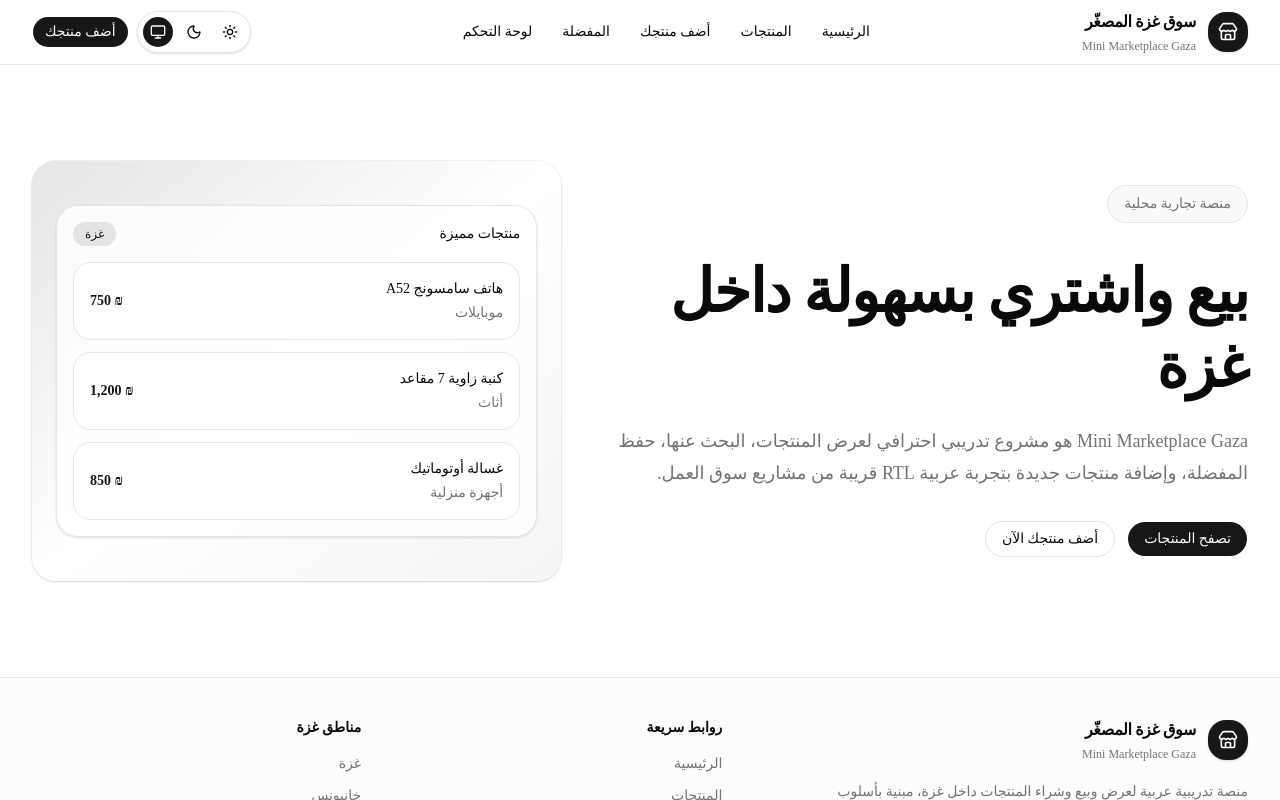
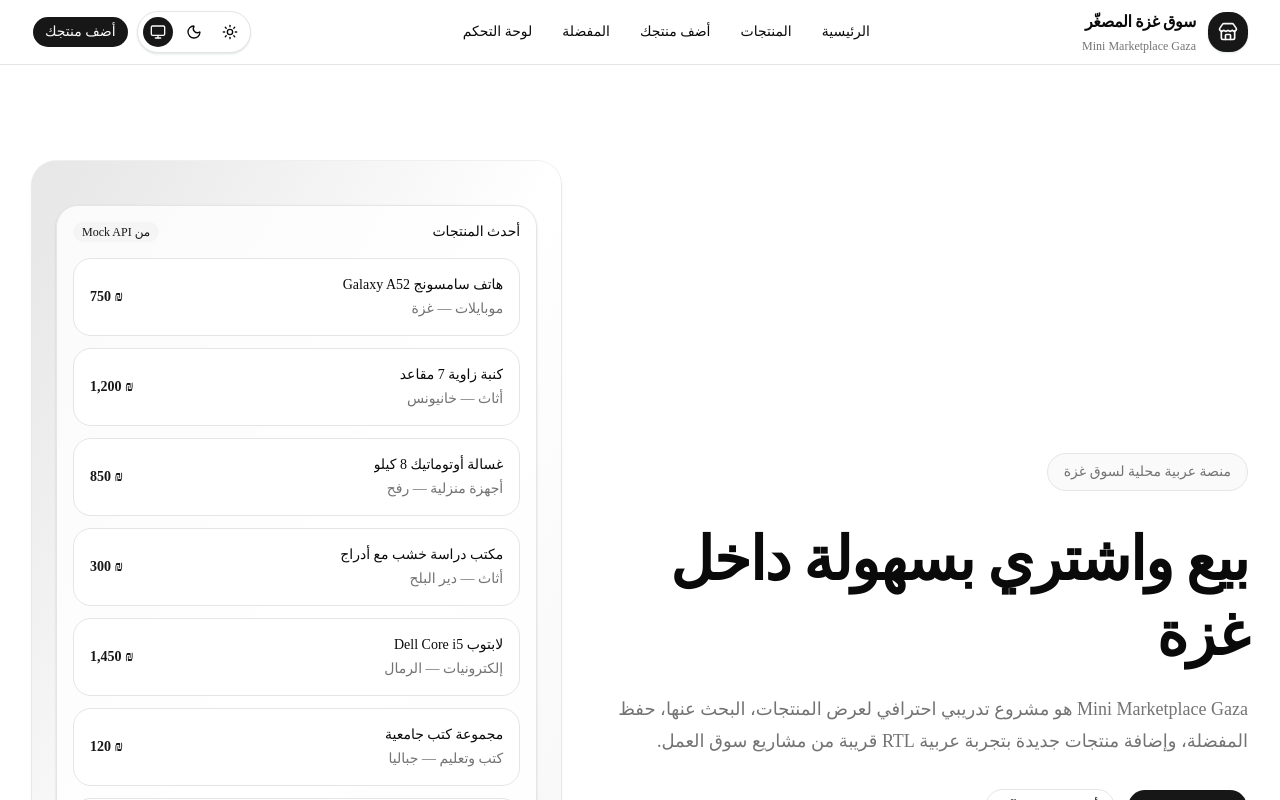
Before and after one commit to odaysaad2003-png/Gaza_Marketplace, a Next.js app: page / in a window 1280 px wide. Shown: the top 800 px of the page. Built offline with nearby package versions, Linux system fonts and the light colour scheme.

Commit message:
feat: integrate tanstack query for products data  --compleat the hooks for the get data and show in ui pages and rnder

```diff
--- a/package.json
+++ b/package.json
@@ -9,6 +9,7 @@
     "lint": "eslint"
   },
   "dependencies": {
+    "@tanstack/react-query": "^5.101.0",
     "class-variance-authority": "^0.7.1",
     "clsx": "^2.1.1",
     "lucide-react": "^1.18.0",
--- a/src/app/layout.tsx
+++ b/src/app/layout.tsx
@@ -5,7 +5,7 @@ import "./globals.css";
 import {Footer} from "@/components/layout/footer";
 import {Navbar} from "@/components/layout/navbar";
 import {ThemeProvider} from "@/components/theme/theme-provider";
-
+import {QueryProvider} from "@/components/providers/query-provider";
 const cairo = Cairo({
     subsets: ["arabic", "latin"],
     variable: "--font-cairo",
@@ -26,13 +26,15 @@ export default function RootLayout({
         <html lang="ar" dir="rtl" suppressHydrationWarning>
             <body className={`${cairo.variable} min-h-screen bg-background font-sans text-foreground antialiased`}>
                 <ThemeProvider attribute="class" defaultTheme="system" enableSystem disableTransitionOnChange>
-                    <div className="flex min-h-screen flex-col">
-                        <Navbar />
+                    <QueryProvider>
+                        <div className="flex min-h-screen flex-col">
+                            <Navbar />
 
-                        <main className="flex-1">{children}</main>
+                            <main className="flex-1">{children}</main>
 
-                        <Footer />
-                    </div>
+                            <Footer />
+                        </div>
+                    </QueryProvider>
                 </ThemeProvider>
             </body>
         </html>
--- a/src/app/page.tsx
+++ b/src/app/page.tsx
@@ -2,7 +2,7 @@ import Link from "next/link";
 
 import {MainContainer} from "@/components/layout/main-container";
 import {Button} from "@/components/ui/button";
-import {Card, CardContent} from "@/components/ui/card";
+import {LatestProductsPreview} from "@/features/products/components/latest-products-preview";
 
 export default function HomePage() {
     return (
@@ -10,7 +10,7 @@ export default function HomePage() {
             <section className="grid items-center gap-10 lg:grid-cols-[1.1fr_0.9fr]">
                 <div className="space-y-8">
                     <div className="inline-flex rounded-full border bg-muted/50 px-4 py-2 text-sm text-muted-foreground">
-                        منصة تجارية محلية
+                        منصة عربية محلية لسوق غزة
                     </div>
 
                     <div className="space-y-5">
@@ -35,36 +35,7 @@ export default function HomePage() {
                     </div>
                 </div>
 
-                <Card className="overflow-hidden border-primary/10 bg-gradient-to-br from-primary/10 via-background to-muted shadow-sm">
-                    <CardContent className="p-6">
-                        <div className="space-y-4 rounded-3xl border bg-background/80 p-4 shadow-sm">
-                            <div className="flex items-center justify-between">
-                                <span className="text-sm font-medium">منتجات مميزة</span>
-                                <span className="rounded-full bg-primary/10 px-3 py-1 text-xs text-primary">غزة</span>
-                            </div>
-
-                            <div className="grid gap-3">
-                                {[
-                                    ["هاتف سامسونج A52", "₪ 750", "موبايلات"],
-                                    ["كنبة زاوية 7 مقاعد", "₪ 1,200", "أثاث"],
-                                    ["غسالة أوتوماتيك", "₪ 850", "أجهزة منزلية"],
-                                ].map(([title, price, category]) => (
-                                    <div
-                                        key={title}
-                                        className="flex items-center justify-between rounded-2xl border bg-card p-4"
-                                    >
-                                        <div>
-                                            <h3 className="font-medium">{title}</h3>
-                                            <p className="mt-1 text-sm text-muted-foreground">{category}</p>
-                                        </div>
-
-                                        <span className="font-bold text-primary">{price}</span>
-                                    </div>
-                                ))}
-                            </div>
-                        </div>
-                    </CardContent>
-                </Card>
+                <LatestProductsPreview />
             </section>
         </MainContainer>
     );
--- /dev/null
+++ b/src/components/providers/query-provider.tsx
@@ -0,0 +1,25 @@
+"use client";
+
+import * as React from "react";
+import {QueryClient, QueryClientProvider} from "@tanstack/react-query";
+
+type QueryProviderProps = {
+    children: React.ReactNode;
+};
+
+export function QueryProvider({children}: QueryProviderProps) {
+    const [queryClient] = React.useState(
+        () =>
+            new QueryClient({
+                defaultOptions: {
+                    queries: {
+                        staleTime: 1000 * 60,
+                        refetchOnWindowFocus: false,
+                        retry: 1,
+                    },
+                },
+            })
+    );
+
+    return <QueryClientProvider client={queryClient}>{children}</QueryClientProvider>;
+}
--- /dev/null
+++ b/src/features/products/api/products.query-keys.ts
@@ -0,0 +1,13 @@
+export const productQueryKeys = {
+    all: ["products"] as const,
+
+    lists: () => [...productQueryKeys.all, "list"] as const,
+
+    featured: () => [...productQueryKeys.all, "featured"] as const,
+
+    latest: (limit?: number) => [...productQueryKeys.all, "latest", limit] as const,
+
+    details: () => [...productQueryKeys.all, "detail"] as const,
+
+    detail: (slug: string) => [...productQueryKeys.details(), slug] as const,
+};
--- /dev/null
+++ b/src/features/products/components/latest-products-preview.tsx
@@ -0,0 +1,73 @@
+"use client";
+
+import {Badge} from "@/components/ui/badge";
+import {Card, CardContent} from "@/components/ui/card";
+import {Skeleton} from "@/components/ui/skeleton";
+import {useLatestProducts, useProducts} from "../hooks/use-products";
+
+export function LatestProductsPreview() {
+    const {data: latestProducts, isLoading, isError} = useLatestProducts(3);
+    const {data: Products} = useProducts();
+
+    return (
+        <Card className="overflow-hidden border-primary/10 bg-gradient-to-br from-primary/10 via-background to-muted shadow-sm">
+            <CardContent className="p-6">
+                <div className="space-y-4 rounded-3xl border bg-background/80 p-4 shadow-sm">
+                    <div className="flex items-center justify-between gap-4">
+                        <span className="text-sm font-medium">أحدث المنتجات</span>
+
+                        <Badge variant="secondary">من Mock API</Badge>
+                    </div>
+
+                    {isLoading ? <LatestProductsSkeleton /> : null}
+
+                    {isError ? (
+                        <div className="rounded-2xl border border-destructive/30 bg-destructive/10 p-4 text-sm text-destructive">
+                            حدث خطأ أثناء تحميل المنتجات. حاول مرة أخرى لاحقًا.
+                        </div>
+                    ) : null}
+
+                    {!isLoading && !isError ? (
+                        <div className="grid gap-3">
+                            {Products?.map((product) => (
+                                <div
+                                    key={product.id}
+                                    className="flex items-center justify-between gap-4 rounded-2xl border bg-card p-4 transition-colors hover:bg-muted/50"
+                                >
+                                    <div className="min-w-0">
+                                        <h3 className="truncate font-medium">{product.title}</h3>
+
+                                        <p className="mt-1 text-sm text-muted-foreground">
+                                            {product.category} — {product.city}
+                                        </p>
+                                    </div>
+
+                                    <span className="shrink-0 font-bold text-primary">
+                                        ₪ {product.price.toLocaleString("ar")}
+                                    </span>
+                                </div>
+                            ))}
+                        </div>
+                    ) : null}
+                </div>
+            </CardContent>
+        </Card>
+    );
+}
+// emptystat
+function LatestProductsSkeleton() {
+    return (
+        <div className="grid gap-3">
+            {Array.from({length: 3}).map((_, index) => (
+                <div key={index} className="flex items-center justify-between gap-4 rounded-2xl border bg-card p-4">
+                    <div className="space-y-2">
+                        <Skeleton className="h-4 w-40" />
+                        <Skeleton className="h-3 w-28" />
+                    </div>
+
+                    <Skeleton className="h-5 w-16" />
+                </div>
+            ))}
+        </div>
+    );
+}
--- /dev/null
+++ b/src/features/products/hooks/use-create-product.ts
@@ -0,0 +1,18 @@
+import {useMutation, useQueryClient} from "@tanstack/react-query";
+
+import {createProduct} from "../api/products.mock-api";
+import {productQueryKeys} from "../api/products.query-keys";
+
+export function useCreateProduct() {
+    const queryClient = useQueryClient();
+
+    return useMutation({
+        mutationFn: createProduct,
+
+        onSuccess: () => {
+            queryClient.invalidateQueries({
+                queryKey: productQueryKeys.all,
+            });
+        },
+    });
+}
--- /dev/null
+++ b/src/features/products/hooks/use-product.ts
@@ -0,0 +1,12 @@
+import {useQuery} from "@tanstack/react-query";
+
+import {getProductBySlug} from "../api/products.mock-api";
+import {productQueryKeys} from "../api/products.query-keys";
+
+export function useProduct(slug: string) {
+    return useQuery({
+        queryKey: productQueryKeys.detail(slug),
+        queryFn: () => getProductBySlug(slug),
+        enabled: Boolean(slug),
+    });
+}
--- /dev/null
+++ b/src/features/products/hooks/use-products.ts
@@ -0,0 +1,25 @@
+import {useQuery} from "@tanstack/react-query";
+
+import {getFeaturedProducts, getLatestProducts, getProducts} from "../api/products.mock-api";
+import {productQueryKeys} from "../api/products.query-keys";
+
+export function useProducts() {
+    return useQuery({
+        queryKey: productQueryKeys.lists(),
+        queryFn: getProducts,
+    });
+}
+
+export function useFeaturedProducts() {
+    return useQuery({
+        queryKey: productQueryKeys.featured(),
+        queryFn: getFeaturedProducts,
+    });
+}
+
+export function useLatestProducts(limit = 6) {
+    return useQuery({
+        queryKey: productQueryKeys.latest(limit),
+        queryFn: () => getLatestProducts(limit),
+    });
+}
```
Also changed, not shown: 2 other files (tests, documents, lock files or other folders).
